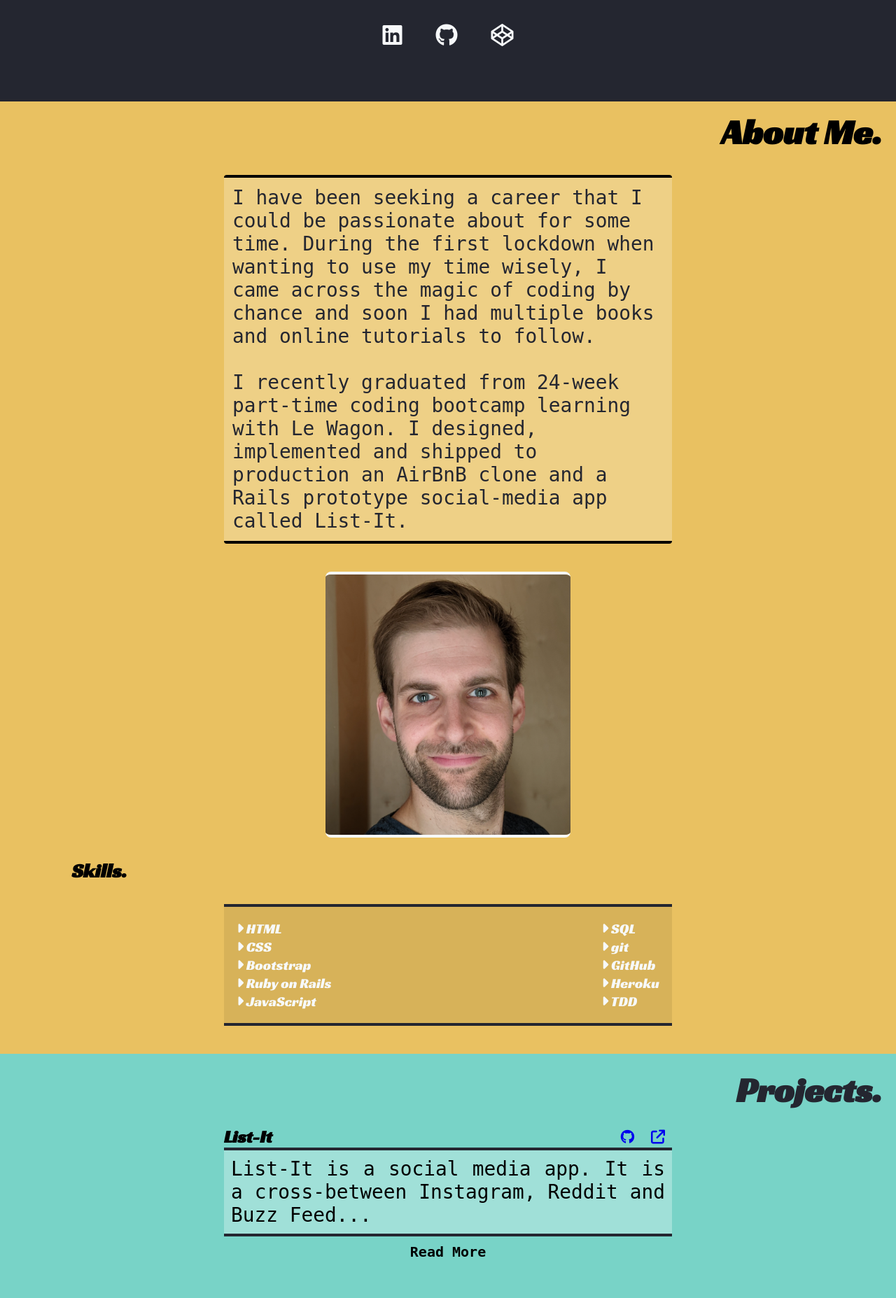
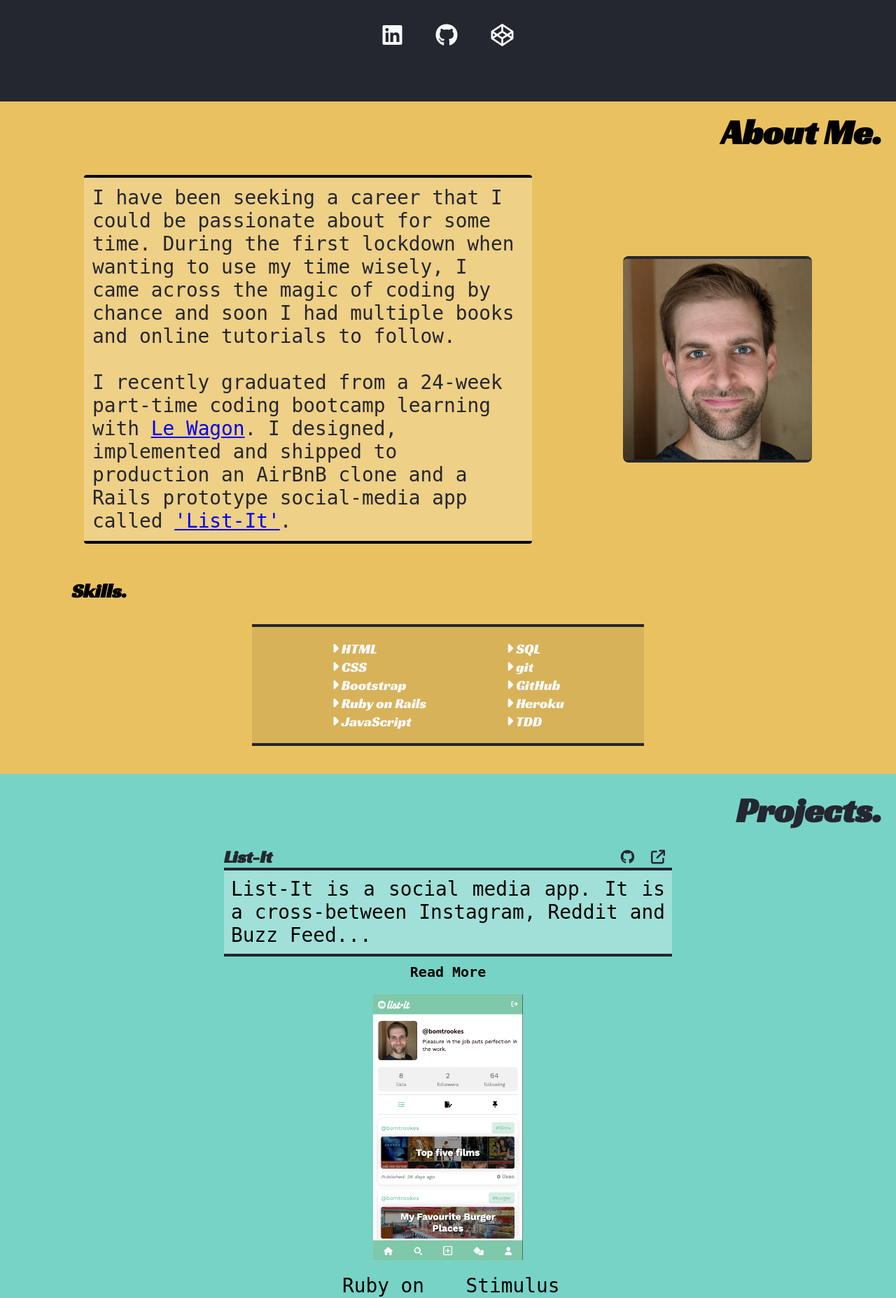
Before and after one commit to bomtrookes/my-portfolio, a PHP site: page / in a window 1280 px wide. Shown: the part 655-2510 px from the top of the page at 70% size. Run offline with PHP 8.4, Linux system fonts and the light colour scheme; some libraries are stand-ins or nearby versions; some web fonts are replaced.

Commit message:
resized projects

```diff
--- a/index.html
+++ b/index.html
@@ -43,7 +43,6 @@
     <div class="about-top reveal">
       <div class="about-title">
         <h2>About Me.</h2>
-        <div style="display:none" class="title-line"></div>
       </div>
 
         <div class="about-text">
@@ -51,18 +50,17 @@
             I have been seeking a career that I could be passionate about for some time. During the first lockdown when wanting to use my time wisely, I came across the magic of coding by chance and soon I had multiple books and online tutorials to follow.
             <br>
             <br>
-          I recently graduated from 24-week part-time coding bootcamp learning with Le Wagon.
-          I designed, implemented and shipped to production an AirBnB clone and a Rails prototype social-media app called List-It.
+            I recently graduated from a 24-week part-time coding bootcamp learning with <a href="https://www.lewagon.com/london" target="_blank">Le Wagon</a>.
+            I designed, implemented and shipped to production an AirBnB clone and a Rails prototype social-media app called <a href="http://www.list-it.lol/" target="_blank">'List-It'</a>.
         </p>
           <p style="display:none;"class="about-open">Read More...</p>
+          <img src="./img/bio.png" alt="bio img">
         </div>
-      <img src="./img/bio.png" alt="bio img">
     </div>
 
     <div class="about-bottom reveal">
       <div class="skills-title">
         <h3 class="reveal">Skills.</h3>
-        <div style="display:none" class="title-line"></div>
       </div>
 
       <div class="skills-container">
--- a/sass/config/_global.scss
+++ b/sass/config/_global.scss
@@ -17,6 +17,9 @@ body {
 ::-webkit-scrollbar {
   display: none;
 }
+// a {
+//   color: $dark !important;
+// }
 // Media Queries
 // @media (min-width: 992px) {
 //   body {
--- a/sass/pages/_about.scss
+++ b/sass/pages/_about.scss
@@ -21,6 +21,11 @@
     background-color: rgba(255, 255, 255, 0.237);
     border-top: 4px solid black;
     border-bottom: 4px solid black;
+  }
+  h3 {
+    margin-top: 2rem;
+    font-size: 28px;
+    padding-left: 8%;
   }
   .about-title {
     z-index: 3;
@@ -59,7 +64,7 @@
       font-family: 'Racing Sans One', cursive;
       color: $off-white;
       margin-top: 4rem;
-    };
+    }
   }
   .about-top {
     display: flex;
@@ -72,9 +77,9 @@
     img {
       width: min(35rem, 65%);
       border-radius: 8px;
-      border-top: 4px solid $off-white;
-      border-bottom: 4px solid $off-white;
-      margin: 1rem 0;
+      border-top: 4px solid $dark;
+      border-bottom: 4px solid $dark;
+      margin-top: 4rem;
     }
   }
   .about-bottom {
@@ -87,11 +92,7 @@
     display: flex;
     flex-direction: column;
     width: 100%;
-    h3 {
-      margin-top: 2rem;
-      font-size: 28px;
-      padding-left: 8%;
-    }
+  }
     .title-line {
       z-index: 3;
       height: 4px;
@@ -107,11 +108,11 @@
   }
   #skills-list {
     display: flex;
-    justify-content: space-between;
+    justify-content: space-evenly;
     align-items: center;
-    padding: 18px;
+    padding: 18px 0;
     background-color: rgba(0, 0, 0, 0.08);
-    width: min(64rem, 80%);
+    width: min(56rem, 80%);
     min-width: 280px;
     border-top: 4px solid $dark;
     border-bottom: 4px solid $dark;
@@ -121,4 +122,27 @@
     list-style: none;
     }
   }
+
+@media (min-width: 992px) {
+  #about .about-text {
+    flex-direction: row;
+    justify-content: space-evenly;
+    .skills-title {
+      text-align: center;
+      font-size: 28px;
+      padding-left: 0;
+      padding-right: 25%;
+    }
+    p, img {
+      margin: 0 1rem;
+    }
+    img {
+      width: 27rem;
+    }
+    .skills-title h3 {
+      text-align: center;
+      padding-left: 0;
+      padding-right: 25%;
+     }
+  }
 }
--- a/sass/pages/_projects.scss
+++ b/sass/pages/_projects.scss
@@ -11,6 +11,9 @@
   width: 100vw;
   overflow: hidden;
   background-color: $teal;
+  a {
+    color: $dark;
+  }
   .pro-title {
     display: flex;
     justify-content: space-between;
@@ -43,6 +46,7 @@
   }
   h3 {
     font-size: 2.5em;
+    color: $dark;
   }
   h4 {
     font-size: 2rem;
@@ -69,7 +73,7 @@
     position: relative;
   }
   .list {
-    max-height: 28em;
+    max-height: 38em;
   }
   .pro-content {
     text-align: justify;
@@ -148,6 +152,7 @@
     border-bottom: 4px solid $dark;
     padding: 0 1rem;
     margin: 0 2rem;
+    width: max(43rem, 65%);
     .list-close, .puzz-close {
       text-align: right;
       margin-top: 1rem;
--- a/sass/style.css
+++ b/sass/style.css
@@ -350,6 +350,11 @@ footer #foot-info {
   border-top: 4px solid black;
   border-bottom: 4px solid black;
 }
+#about h3 {
+  margin-top: 2rem;
+  font-size: 28px;
+  padding-left: 8%;
+}
 #about .about-title {
   z-index: 3;
   padding-top: 12px;
@@ -401,9 +406,9 @@ footer #foot-info {
 #about .about-top img {
   width: min(35rem, 65%);
   border-radius: 8px;
-  border-top: 4px solid #F7F9FB;
-  border-bottom: 4px solid #F7F9FB;
-  margin: 1rem 0;
+  border-top: 4px solid #242630;
+  border-bottom: 4px solid #242630;
+  margin-top: 4rem;
 }
 #about .about-bottom {
   z-index: 3;
@@ -416,40 +421,60 @@ footer #foot-info {
   flex-direction: column;
   width: 100%;
 }
-#about .skills-title h3 {
-  margin-top: 2rem;
-  font-size: 28px;
-  padding-left: 8%;
-}
-#about .skills-title .title-line {
+#about .title-line {
   z-index: 3;
   height: 4px;
   width: 40%;
   background-color: #69696F;
   border-radius: 0 4px 4px 0;
 }
-#about .skills-container {
+
+.skills-container {
   display: grid;
   place-items: center;
   margin: 3rem 2rem 4rem 2rem;
 }
-#about #skills-list {
+
+#skills-list {
   display: flex;
-  justify-content: space-between;
+  justify-content: space-evenly;
   align-items: center;
-  padding: 18px;
+  padding: 18px 0;
   background-color: rgba(0, 0, 0, 0.08);
-  width: min(64rem, 80%);
+  width: min(56rem, 80%);
   min-width: 280px;
   border-top: 4px solid #242630;
   border-bottom: 4px solid #242630;
 }
-#about #skills-list ul {
+#skills-list ul {
   color: #F7F9FB;
   font-size: 2rem;
   list-style: none;
 }
 
+@media (min-width: 992px) {
+  #about .about-text {
+    flex-direction: row;
+    justify-content: space-evenly;
+  }
+  #about .about-text .skills-title {
+    text-align: center;
+    font-size: 28px;
+    padding-left: 0;
+    padding-right: 25%;
+  }
+  #about .about-text p, #about .about-text img {
+    margin: 0 1rem;
+  }
+  #about .about-text img {
+    width: 27rem;
+  }
+  #about .about-text .skills-title h3 {
+    text-align: center;
+    padding-left: 0;
+    padding-right: 25%;
+  }
+}
 #projects {
   opacity: 0;
   transition: all 0.3s;
@@ -463,6 +488,9 @@ footer #foot-info {
   width: 100vw;
   overflow: hidden;
   background-color: #78D3C7;
+}
+#projects a {
+  color: #242630;
 }
 #projects .pro-title {
   display: flex;
@@ -497,6 +525,7 @@ footer #foot-info {
 }
 #projects h3 {
   font-size: 2.5em;
+  color: #242630;
 }
 #projects h4 {
   font-size: 2rem;
@@ -518,7 +547,7 @@ footer #foot-info {
   position: relative;
 }
 #projects .list {
-  max-height: 28em;
+  max-height: 38em;
 }
 #projects .pro-content {
   text-align: justify;
@@ -603,6 +632,7 @@ footer #foot-info {
   border-bottom: 4px solid #242630;
   padding: 0 1rem;
   margin: 0 2rem;
+  width: max(43rem, 65%);
 }
 .modal-box .list-close, .modal-box .puzz-close {
   text-align: right;
```
Also changed, not shown: 1 other file. Lines whose indentation alone changed are shown as unchanged.
